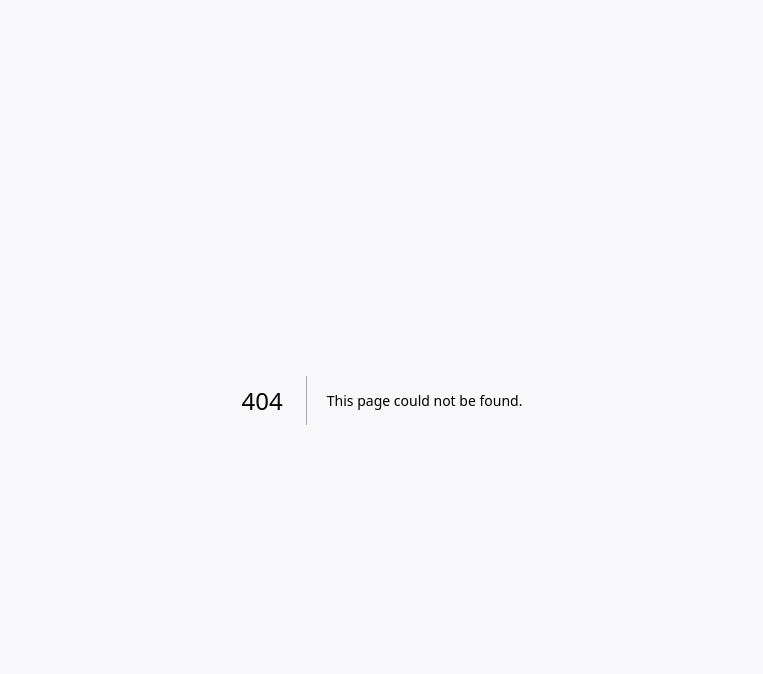
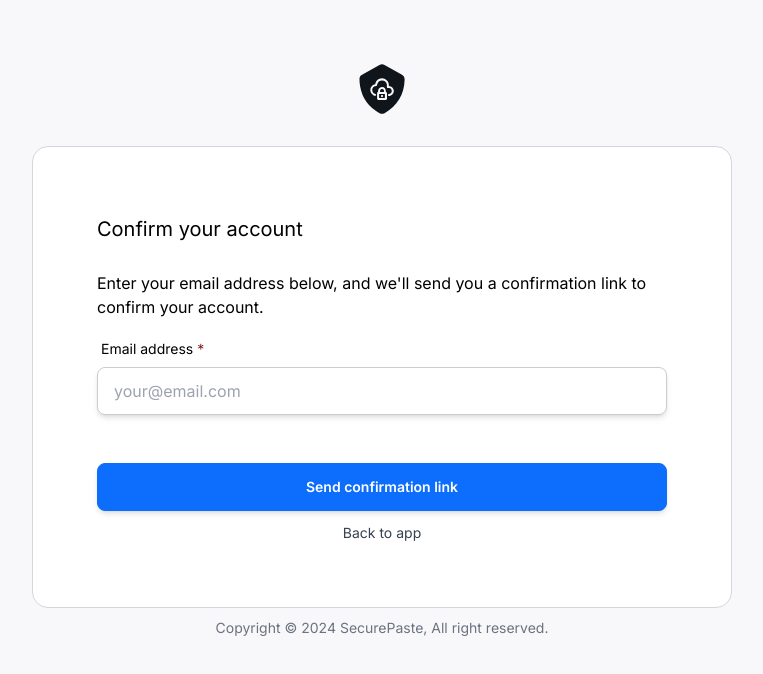
Before and after one commit to codehasan/SecurePaste, a Next.js app in the folder frontend/: page /auth/confirm_account in a window 1280 px wide. Before the commit this address had no page. Shown: the top 674 px of the page, without its empty margins (258-1021 px from the left). Built offline with nearby package versions, Linux system fonts and the light colour scheme; no server answers.

Commit message:
refactor: rename verify_accout route to confirm_account

```diff
--- a/frontend/src/app/auth/confirm/route.ts
+++ b/frontend/src/app/auth/confirm/route.ts
@@ -25,7 +25,7 @@ export async function GET(request: NextRequest) {
         return NextResponse.redirect(
           new URL(
             constructUrl('/error', {
-              next: '/auth/verify_account',
+              next: '/auth/confirm_account',
               nextText: 'Try Again',
               message: getAuthErrorMessage(verifyError),
             }),
@@ -46,7 +46,7 @@ export async function GET(request: NextRequest) {
         return NextResponse.redirect(
           new URL(
             constructUrl('/error', {
-              next: '/auth/verify_account',
+              next: '/auth/confirm_account',
               nextText: 'Try Again',
               message: getAuthErrorMessage(error),
             }),
@@ -64,7 +64,7 @@ export async function GET(request: NextRequest) {
     return NextResponse.redirect(
       new URL(
         constructUrl('/error', {
-          next: '/auth/verify_account',
+          next: '/auth/confirm_account',
           nextText: 'Try Again',
           message: 'An unexpected error occurred. Please try again later.',
         }),
--- a/frontend/src/app/auth/verify_account/page.tsx
+++ b/frontend/src/app/auth/confirm_account/page.tsx
@@ -35,7 +35,7 @@ const VerifyAccount = async ({
         <h1
           className={classNames(styles.header, 'p-1 pl-0 text-xl font-normal')}
         >
-          Verify your account
+          Confirm your account
         </h1>
 
         {searchParams?.message && (
@@ -49,7 +49,7 @@ const VerifyAccount = async ({
         <form action={resendSignUpConfirmation} className="mt-2">
           <div>
             Enter your email address below, and we&apos;ll send you a
-            confirmation link to verify your account.
+            confirmation link to confirm your account.
           </div>
 
           <MemoizedLabel className="mt-3" primaryText="Email address" required>
```
Also changed, not shown: frontend/src/middleware.txt.
